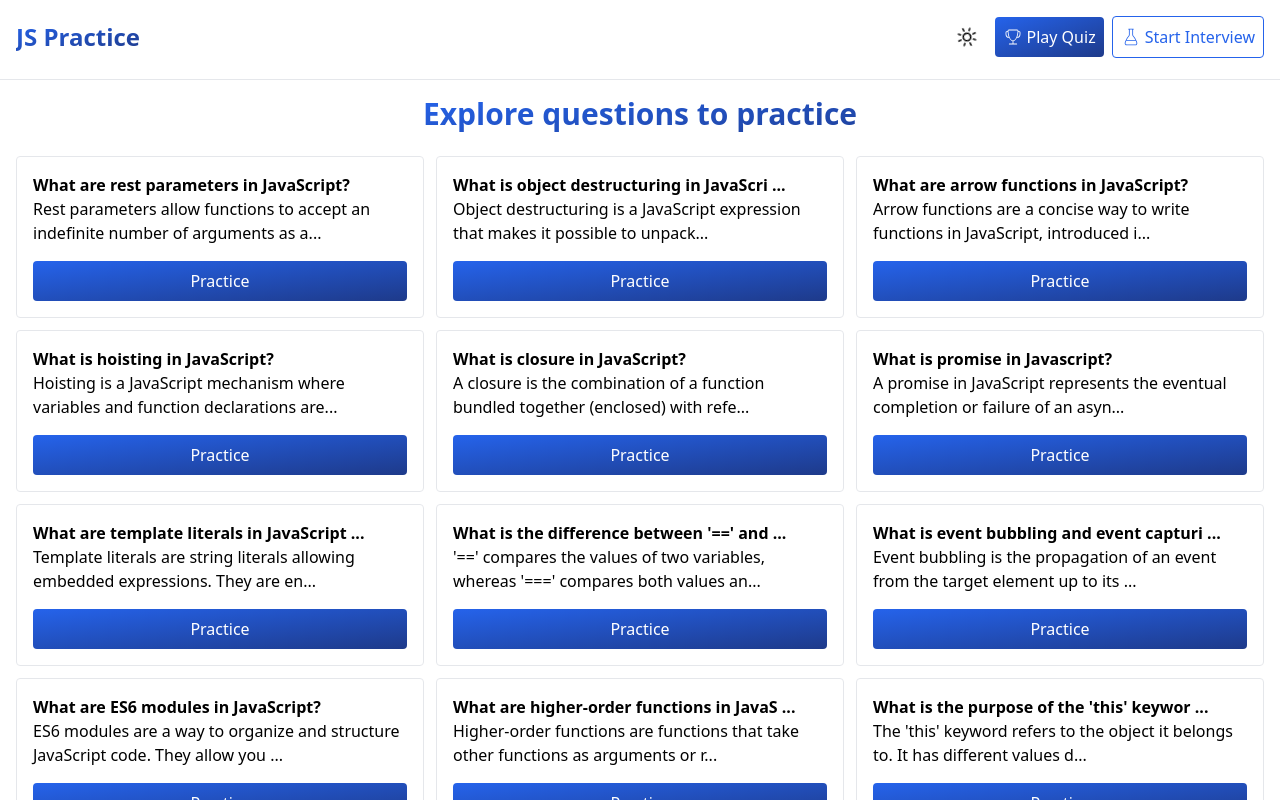
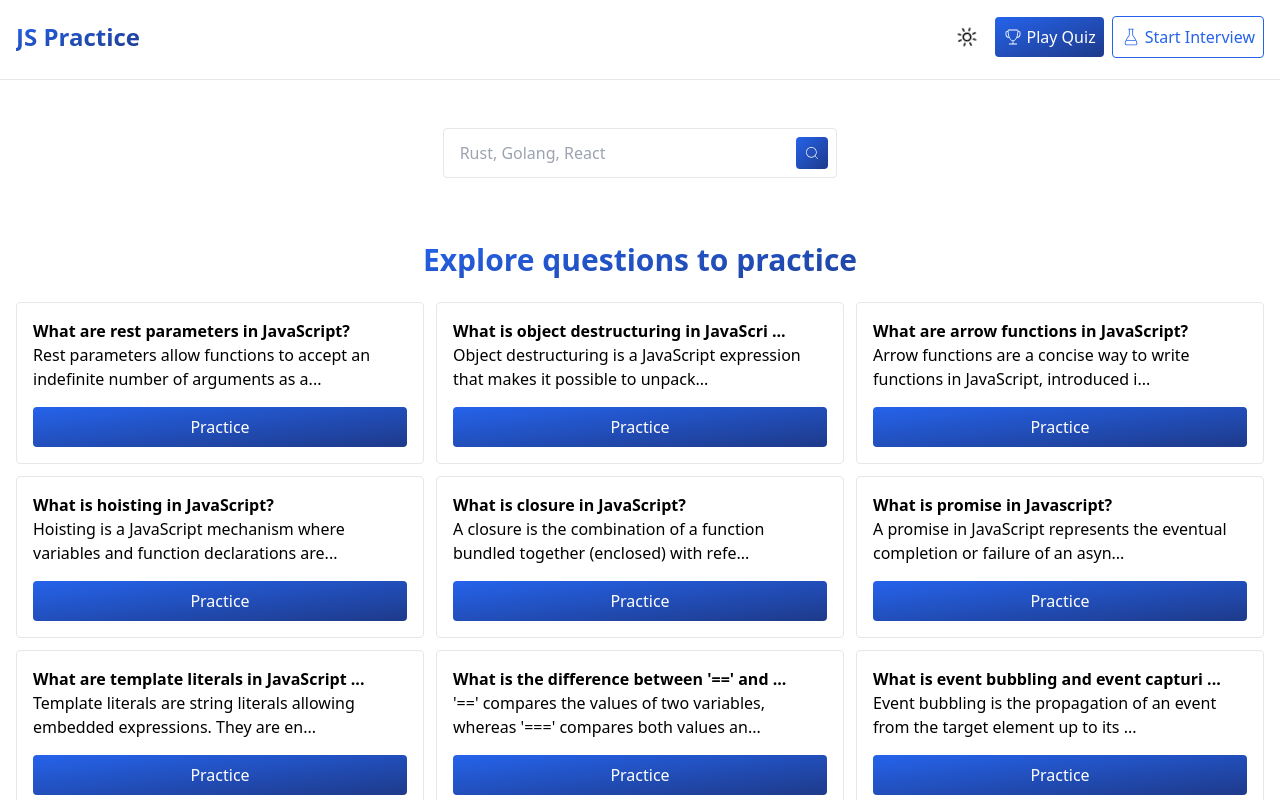
Before and after one commit to ashsajal1/js-practice-app, a React (Vite) app: page / in a window 1280 px wide. Shown: the top 800 px of the page. Built offline with nearby package versions, Linux system fonts and the light colour scheme.

Commit message:
create search

```diff
--- a/src/pages/home.tsx
+++ b/src/pages/home.tsx
@@ -1,6 +1,8 @@
 import QuestionCard from "../components/ui/question-card";
 import AnimatedPage from "../components/ui/animated-page";
 import { useTypedSelector } from "../hooks/useTypedSelector";
+import { CiSearch } from "react-icons/ci";
+import Button from "../components/ui/button";
 
 export default function Home() {
 
@@ -9,6 +11,16 @@ export default function Home() {
 
   return (
     <AnimatedPage>
+
+      <section className="p-12 flex items-center justify-center">
+        <div className="border flex items-center justify-between rounded px-2 w-1/2 md:w-1/3 gap-2 p-1 focus-within:border-blue-600">
+          <input type="text" placeholder="Rust, Golang, React" className="p-2 rounded outline-none" />
+
+          <Button>
+            <CiSearch className="h-4 w-4" />
+          </Button>
+        </div>
+      </section>
       <div className="p-4 flex flex-col items-center justify-center relative">
         <h1 className="g-text font-extrabold text-3xl text-center pb-6">Explore questions to practice</h1>
         <div className="grid grid-cols-1 md:grid-cols-3 gap-3">
```
